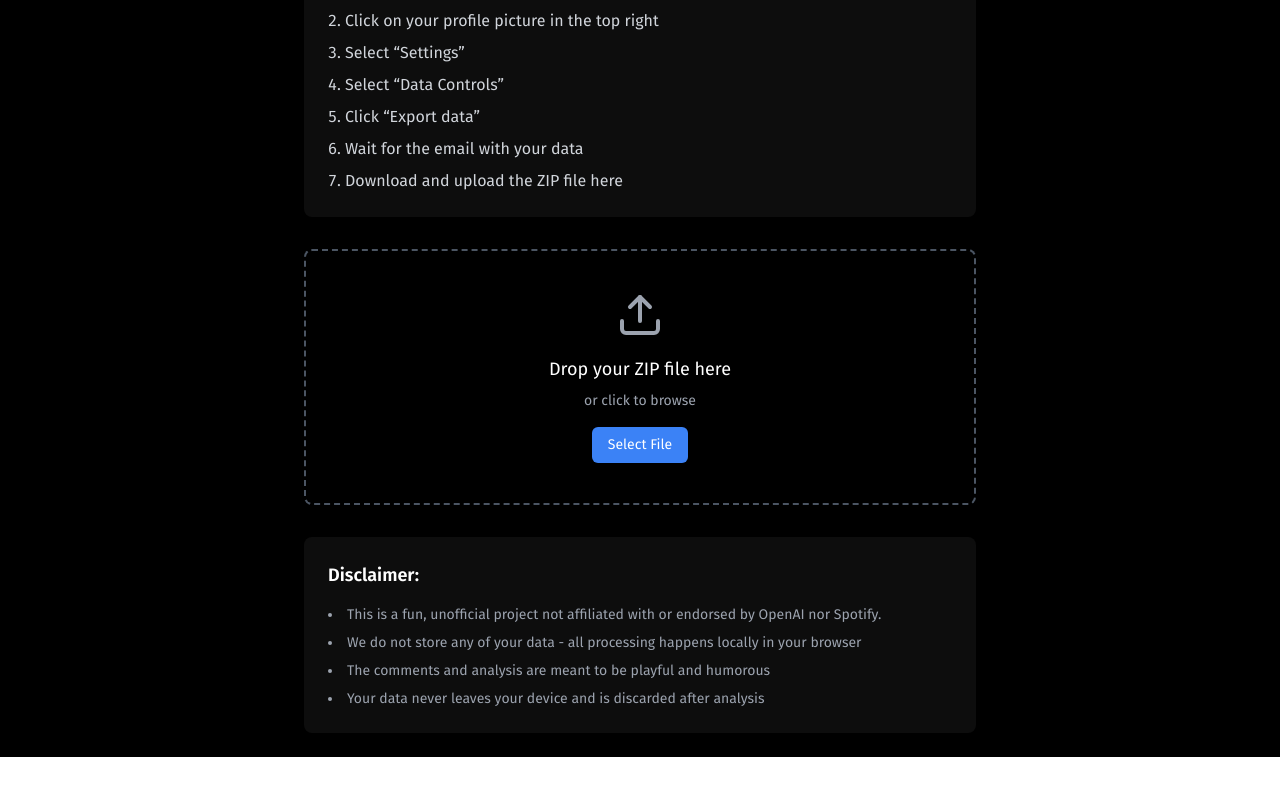
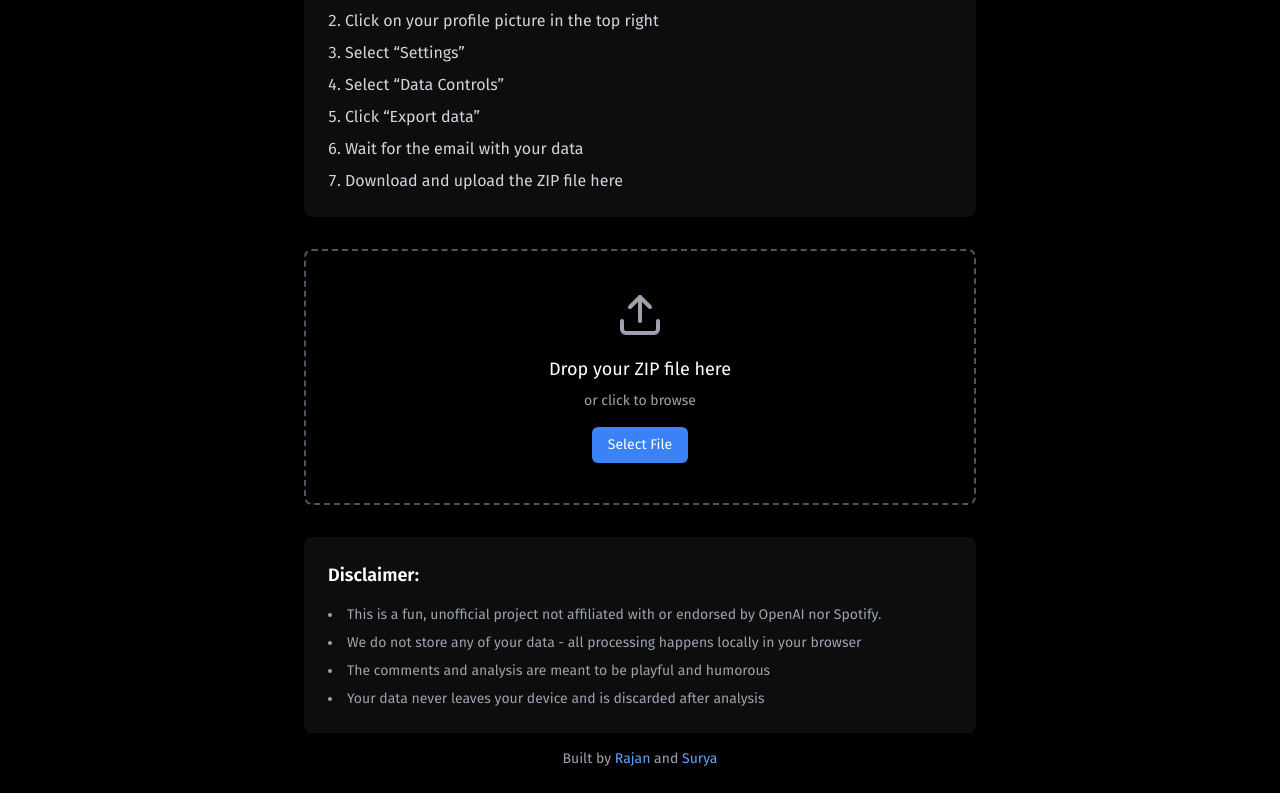
Before and after one commit to sdan/gpt-wrapped, a Next.js app: page / in a window 1280 px wide. Shown: the part 239-1032 px from the top of the page. Before the commit the page ends 996 px from the top, so only its background shows below. Built offline with nearby package versions, Linux system fonts and the light colour scheme.

Commit message:
add x handles

```diff
--- a/components/LandingPage.tsx
+++ b/components/LandingPage.tsx
@@ -684,6 +684,10 @@ export default function LandingPage({ onDataReady }: LandingPageProps) {
           </div>
         )}
       </div>
+
+      <div className="text-sm text-gray-400 mt-4">
+        Built by <a href="https://x.com/_rajanagarwal" target="_blank" rel="noopener noreferrer" className="text-blue-400 hover:underline">Rajan</a> and <a href="https://x.com/sdand" target="_blank" rel="noopener noreferrer" className="text-blue-400 hover:underline">Surya</a>
+      </div>
     </div>
   );
 }
```
